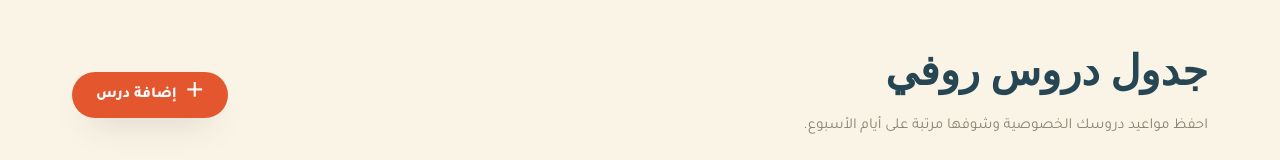
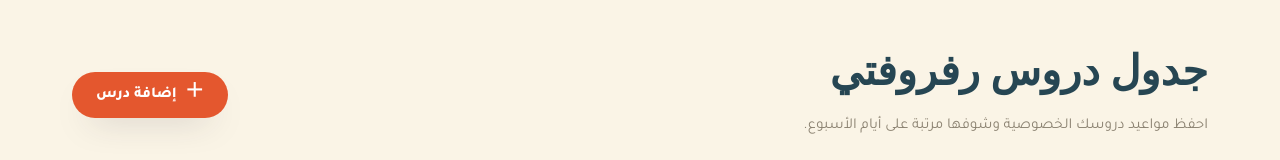
Before and after one commit to HIMAA0/rofy_lessons, a plain HTML site: page index.html in a window 1280 px wide. Shown: the top 160 px of the page. Drawn offline with Linux system fonts and the light colour scheme; a web font is replaced by a local one.

Commit message:
Update lesson schedule title in index.html

```diff
--- a/index.html
+++ b/index.html
@@ -201,7 +201,7 @@
 <div class="wrap">
   <header>
     <div class="title-block">
-      <h1>جدول دروس روفي</h1>
+      <h1>جدول دروس رفروفتي</h1>
       <p>احفظ مواعيد دروسك الخصوصية وشوفها مرتبة على أيام الأسبوع.</p>
     </div>
     <button class="add-btn" id="openAdd"><span class="plus">＋</span> إضافة درس</button>
```
